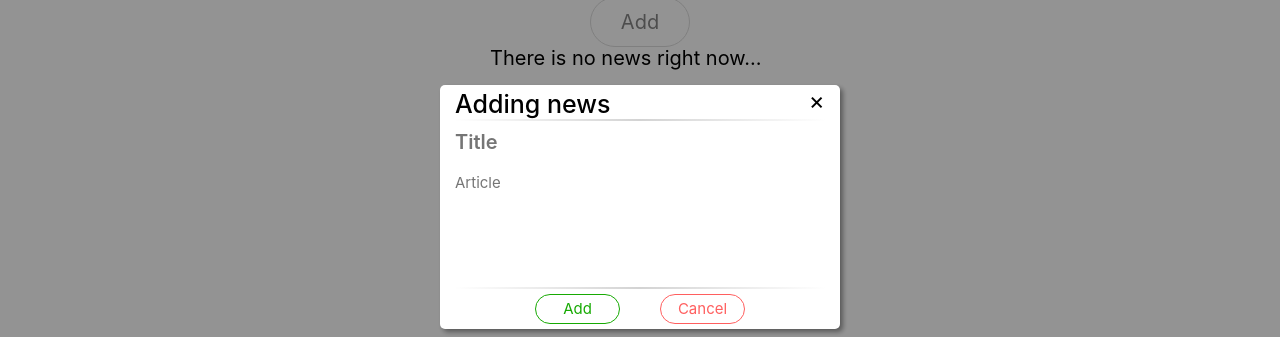
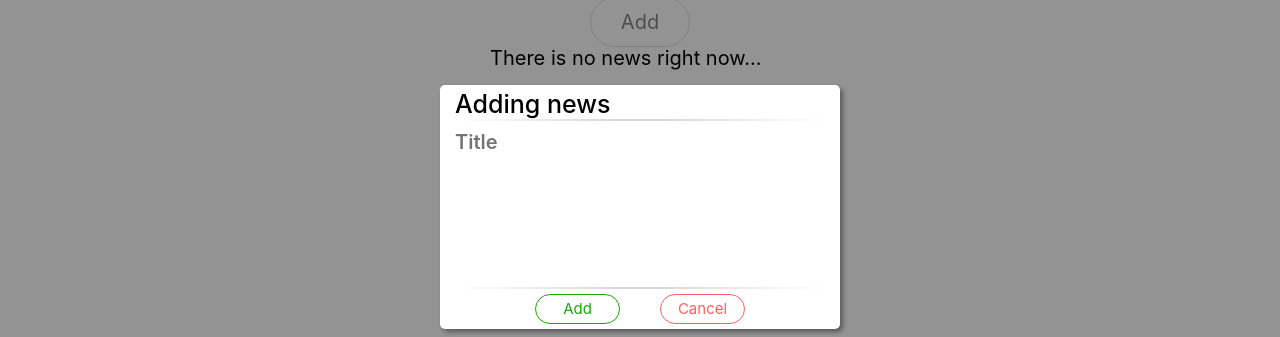
Before and after one commit to danchonysh/vue-posts, a Vue app: page / in a window 1280 px wide. Both pictures are taken after a click on the button "Add". Shown: the part 193-530 px from the top of the page. Built offline with nearby package versions, Linux system fonts and the light colour scheme.

Commit message:
commit for commit

```diff
--- a/src/App.vue
+++ b/src/App.vue
@@ -36,35 +36,23 @@ export default {
 	data() {
 		return {
 			showModal: false,
-			modal: {
-				title: 'Test modal',
-				closable: true
-			},
 			newsArray: localStorage.getItem('news')
 				? JSON.parse(localStorage.getItem('news'))
 				: [],
 			postsArray: localStorage.getItem('posts')
 				? JSON.parse(localStorage.getItem('posts'))
-				: []
+				: [],
+			option: 'news'
 		}
 	},
 	methods: {
 		toggleModal(option) {
-			this.modal = option
-				? {
-					title: 'Adding post',
-					post: true,
-					closable: true
-				}
-				: {
-					title: 'Adding news',
-					post: false,
-					closable: true
-				}
+			this. option = option
 			this.showModal = !this.showModal
 		},
 		addNews(data) {
 			const {title, content} = data
+			if (title.trim() !== '' && content.trim() !== '') {
 				this.showModal = !this.showModal
 				this.newsArray.push({
 					title,
@@ -72,11 +60,102 @@ export default {
 					id: Date.now()
 				})
 				toLocal(this.newsArray, 'news')
+			} else {
+				this.option = 'warning'
+			}
 		},
 		deleteNews(id) {
 			this.newsArray = this.newsArray.filter(el => el.id !== id)
 			toLocal(this.newsArray, 'news')
 		}
+	},
+	computed: {
+		modal() {
+			switch (this.option) {
+				case 0:
+					return {
+						title: 'Adding news',
+						type: 'news',
+						closable: false,
+						content: `
+							<form
+								onsubmit="e => e.preventDefault()"
+								v-if="options.type === 'news'" class="new-aritcle">
+								<input
+									v-model="newArticle.title"
+									name="title"
+									class="new-article__title"
+									type="text"
+									placeholder="Title">
+								<textarea
+									v-model="newArticle.content"
+									name="article"
+									class="new-article__content"
+									type="text"
+									placeholder="Article">
+								</textarea>
+							</form>
+						`,
+						/*btns: [
+							{
+								type: 'ok',
+								text: 'Add',
+								handler() {
+									this.$emit('add-news', this.newArticle)
+									this.newArticle = {
+										title: '',
+										content: ''
+									}
+								}
+							},
+							{
+								type: 'cancel',
+								text: 'Cancel',
+								handler() {
+
+								}
+							}
+						]*/
+					}
+				case 1:
+						return {
+						title: 'Adding post',
+						type: 'post',
+						content: `
+							<form
+								@submit.prevent=""
+								v-if="options.type === 'post'"
+								class="new-post"
+								enctype="multipart/form-data"
+								method="post">
+								<input
+									class="new-post__photo"
+									id="file"
+									type="file"
+									accept="image/*">
+								<label
+									for="file"
+									class="upload">
+									Choose a file
+								</label>
+								<textarea
+									name="article"
+									class="new-post__content"
+									type="text"
+									placeholder="Write something">
+								</textarea>
+							</form>
+						`,
+						closable: false
+					}
+				default:
+					return {
+						title: 'Adding news',
+						type: 'warning',
+						closable: true
+					}
+			}
+		}
 	}
 }
 </script>
--- a/src/assets/components/modal/index.vue
+++ b/src/assets/components/modal/index.vue
@@ -21,44 +21,11 @@
 				class="modal__close"
 				@click="$emit('toggle-modal')">&times;</span>
 			<h2 class="modal__header">{{options.title}}</h2>
-			<div class="modal__content">
-				<form
-					v-if="options.post"
-					class="new-post"
-					enctype="multipart/form-data"
-					 method="post">
-					<input
-						class="new-post__photo"
-						id="file"
-						type="file"
-						accept="image/*">
-					<label
-						for="file"
-						class="upload">
-						Choose a file
-					</label>
-					<textarea
-						name="article"
-						class="new-post__content"
-						type="text"
-						placeholder="Write something">
-					</textarea>
-				</form>
-				<form v-else class="new-aritcle">
-					<input
-						v-model="newArticle.title"
-						name="title"
-						class="new-article__title"
-						type="text"
-						placeholder="Title">
-					<textarea
-						v-model="newArticle.content"
-						name="article"
-						class="new-article__content"
-						type="text"
-						placeholder="Article">
-					</textarea>
-				</form>
+			<div class="modal__content" v-html="options.content">
+
+				<div class="warning">
+					You must enter title and content.
+				</div>
 			</div>
 			<!-- <div
 				v-if="options.btns"
@@ -66,6 +33,7 @@
 				<button
 					v-for="btn in options.btns"
 					@click="btn.handler()"
+					:class="`modal__button ${btn.type}`"
 					:key="btn.text">{{btn.text}}</button>
 			</div> -->
 			<div class="modal__footer">
```
Lines whose indentation alone changed are shown as unchanged.
